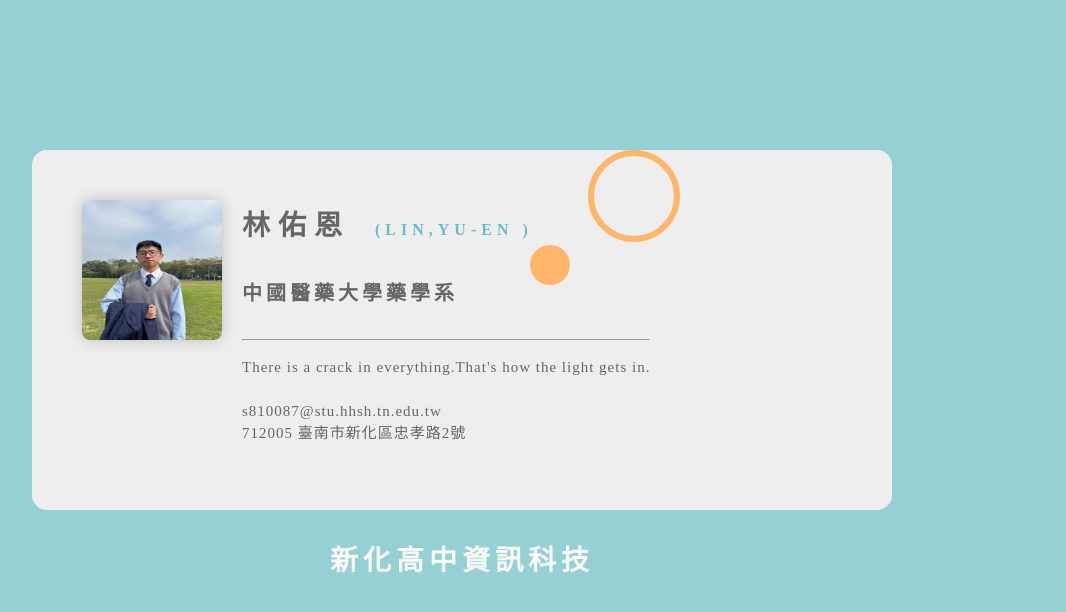
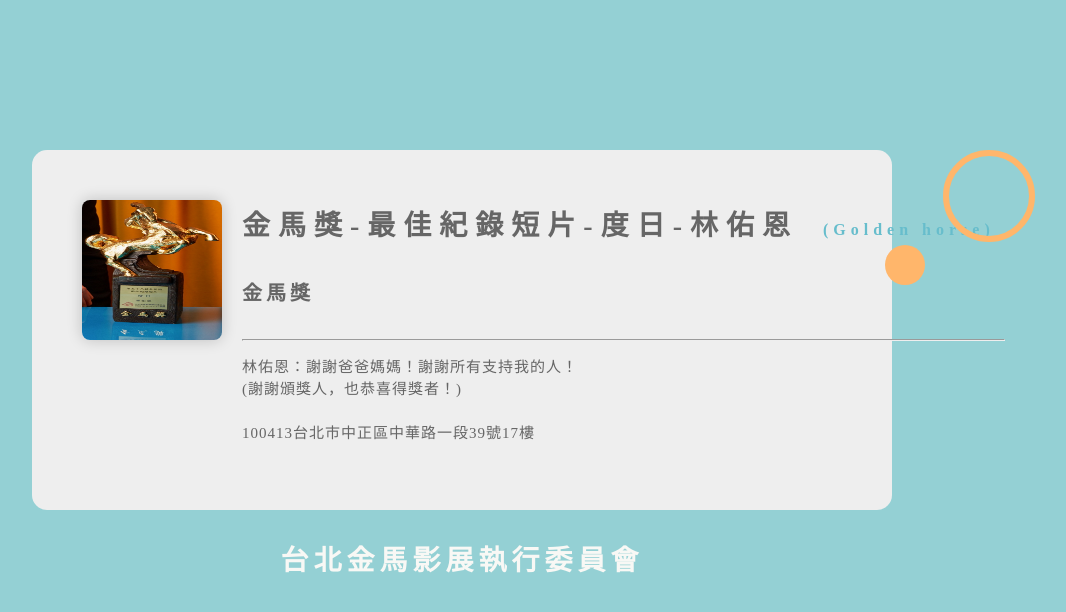
Before and after one commit to HarryLin229/HarryLin229.github.io, a plain HTML site: page index.html in a window 1280 px wide. Shown: the whole page, without its empty margins (178-1244 px from the left). Drawn offline with Linux system fonts and the light colour scheme.

Commit message:
added html

```diff
--- a/index.html
+++ b/index.html
@@ -5,7 +5,7 @@
   <!--  網界編碼-->
   <meta charset="UTF-8">
    <!--  網頁標題-->
-  <title>名片-新化高中</title>
+  <title>名片-台北金馬影展執行委員會</title>
   <!--  連結CSS檔案-->
   <link rel="stylesheet" href="css\style.css">
 </head>
@@ -13,20 +13,20 @@
 <body>
     <!-- 名片區塊-->
   <div class="namecard">
-  <img src="img\30308.jpeg" />
+  <img src="img\001.jpg" />
     <!--  名片右邊文字區塊-->
   <div class="right">
-    <h2>林佑恩
+    <h2>金馬獎-最佳紀錄短片-度日-林佑恩
     <!--  空格-->
-    <SPAN>(LIN,YU-EN )</SPAN>
+    <SPAN>(Golden horse)</SPAN>
     </h2>
-    <H5>中國醫藥大學藥學系</H5>
+    <H5>金馬獎</H5>
       <!--  分隔線-->
     <HR></HR>
-    <P>There is a crack in everything.That's how the light gets in.
+    <P>林佑恩：謝謝爸爸媽媽！謝謝所有支持我的人！
+    <br>(謝謝頒獎人，也恭喜得獎者！)
     <br>
-    <br>s810087@stu.hhsh.tn.edu.tw
-    <br>712005 臺南市新化區忠孝路2號
+    <br>100413台北市中正區中華路一段39號17樓
     </P>
   <!--  大圓區塊-->
     <div class="circle circle1"></div>
@@ -35,7 +35,7 @@
   </div>
 </div>
 
-<h3 class="page_title">新化高中資訊科技</h3>
+<h3 class="page_title">台北金馬影展執行委員會</h3>
 
 </body>
 </html>
```
Also changed, not shown: img/001.jpg (added).
